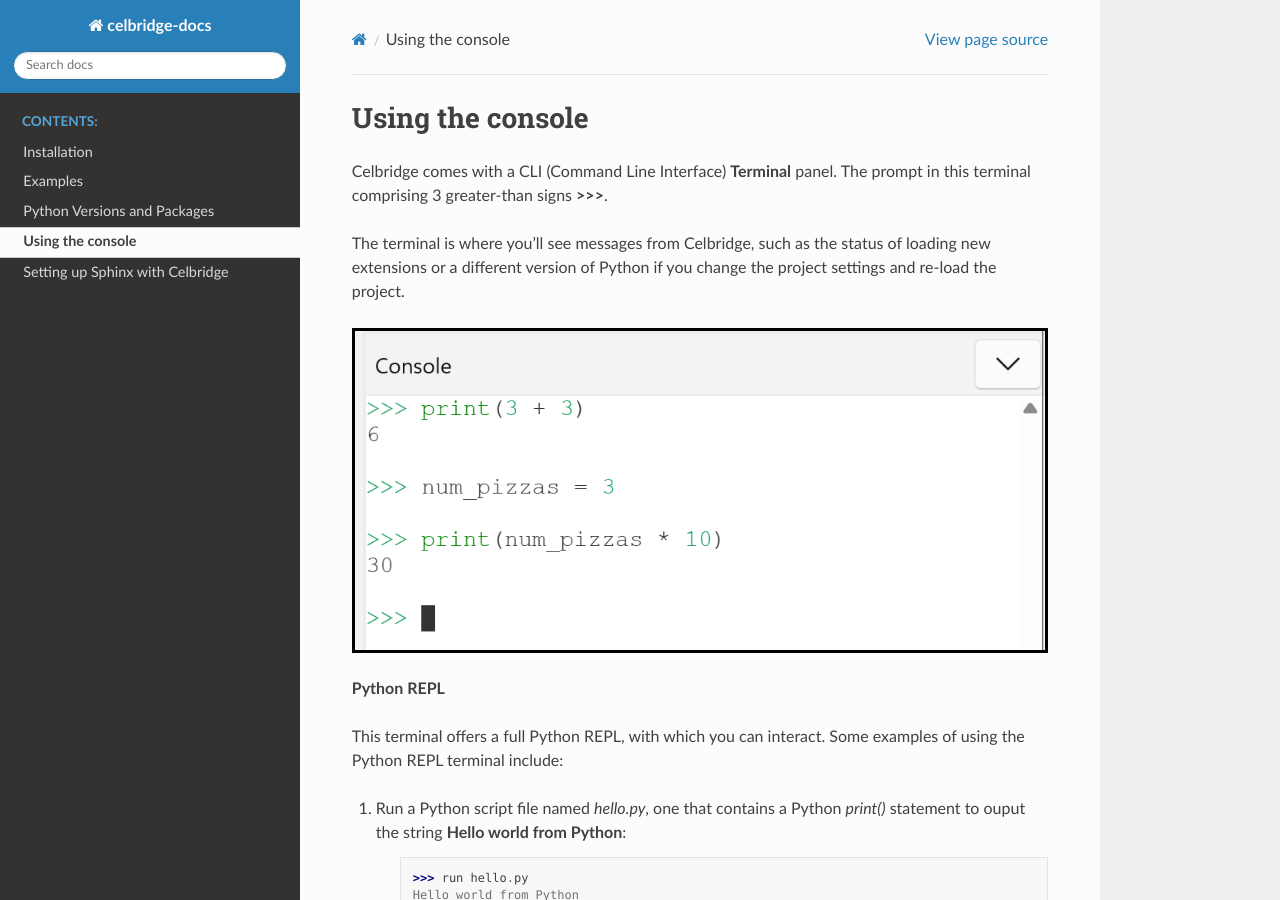
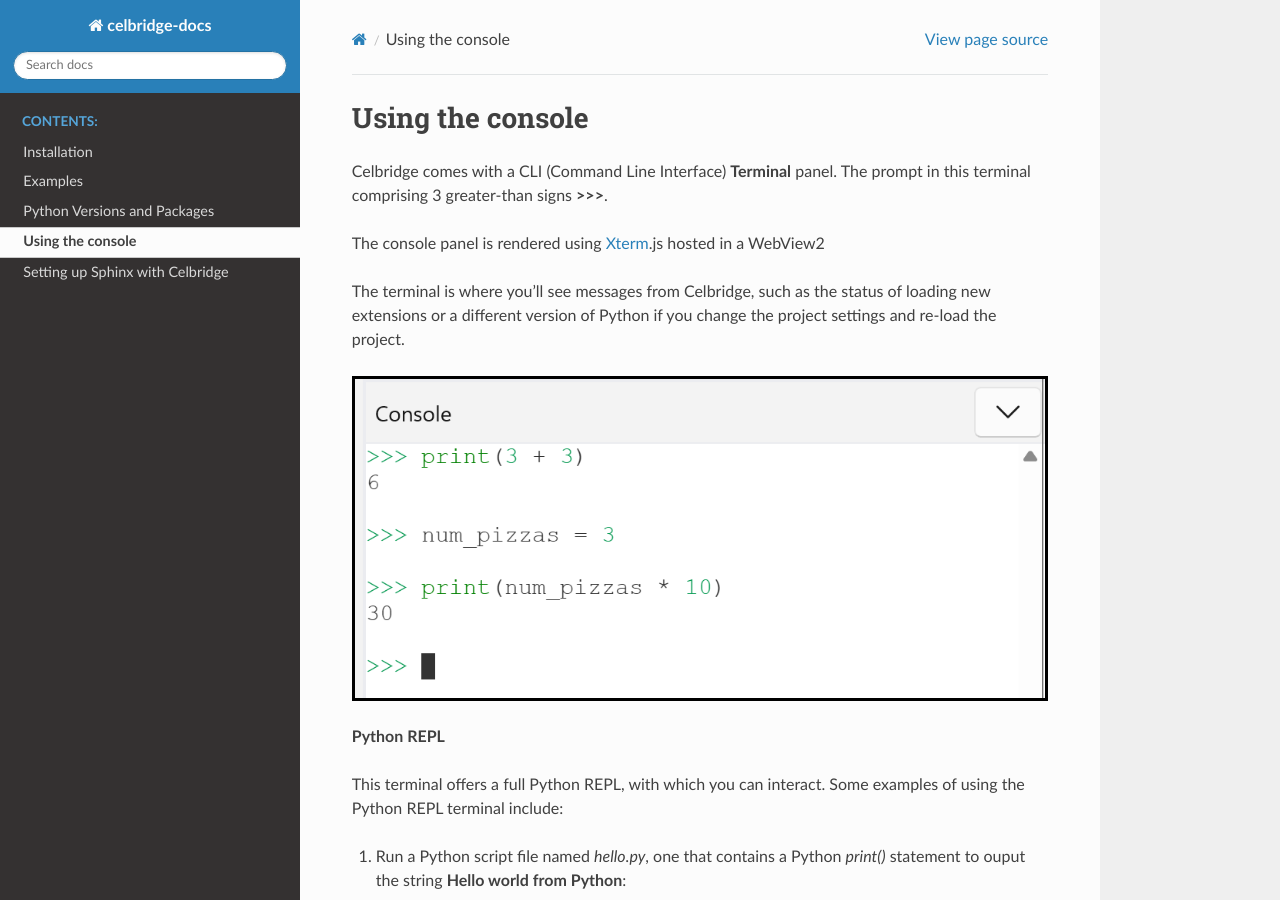
Before and after one commit to celbridge-org/celbridge-docs, a Sphinx documentation site: the page built from docs/console.rst, in a window 1280 px wide and 900 px high. Built offline with Sphinx 7.4.7 and the Read the Docs theme 3.1.0, drawn with Linux system fonts in a browser that asks for light colours.

Commit message:
Revise console documentation and add Xterm.js info
Updated console documentation to include Xterm.js reference and clarified examples.

```diff
--- a/docs/console.rst
+++ b/docs/console.rst
@@ -2,6 +2,8 @@
 =================
 
 Celbridge comes with a CLI (Command Line Interface) **Terminal** panel. The prompt in this terminal comprising 3 greater-than signs **>>>**.
+
+The console panel is rendered using `Xterm`_.js hosted in a WebView2
 
 The terminal is where you'll see messages from Celbridge, such as the status of loading new extensions or a different version of Python if you change the project settings and re-load the project.
 
@@ -75,5 +77,8 @@
 .. _repl: https://en.wikipedia.org/wiki/Replit
 .. _cli: https://en.wikipedia.org/wiki/Command-line_interface
 .. _make: https://en.wikipedia.org/wiki/Make_(software)
+.. _Xterm: https://xtermjs.org/
+
+
 
 .. _Sphinx: https://www.formosa1544.com/2019/09/19/use-sphinx-for-python-documentation/
```
